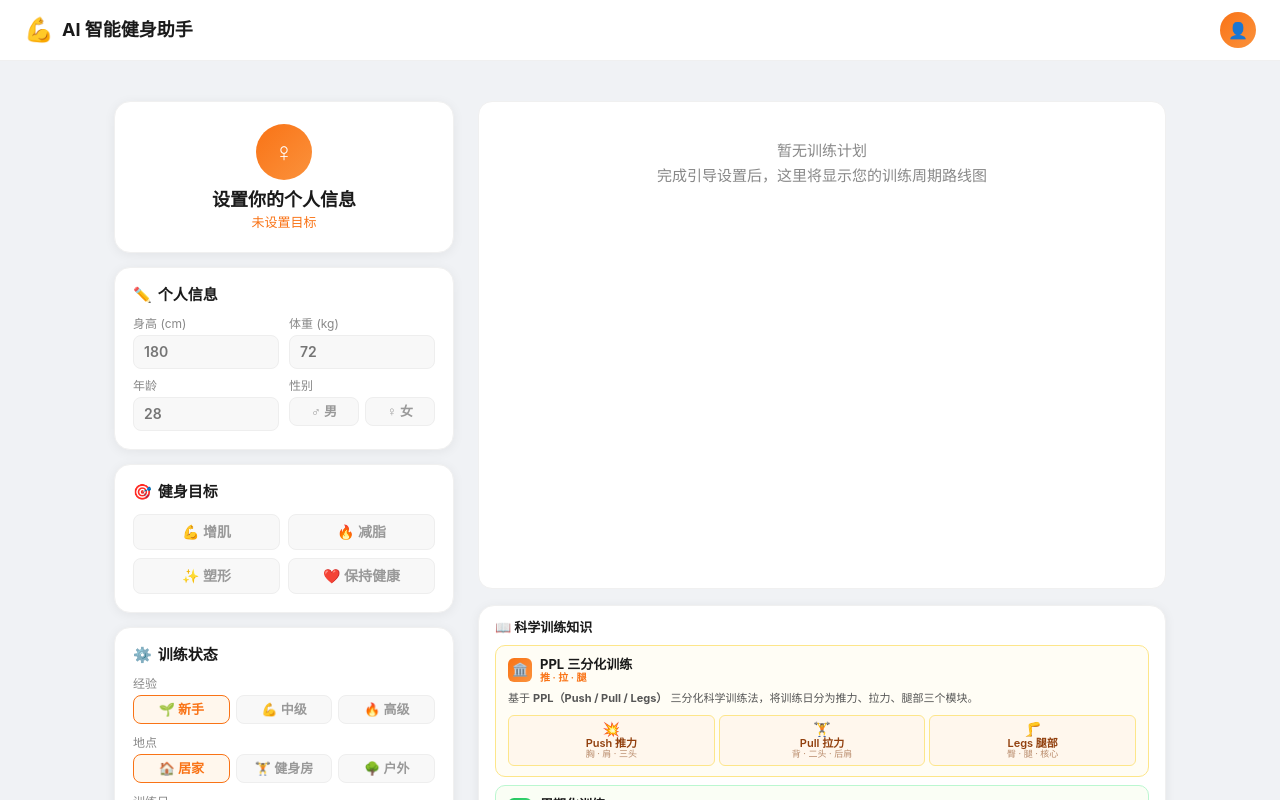
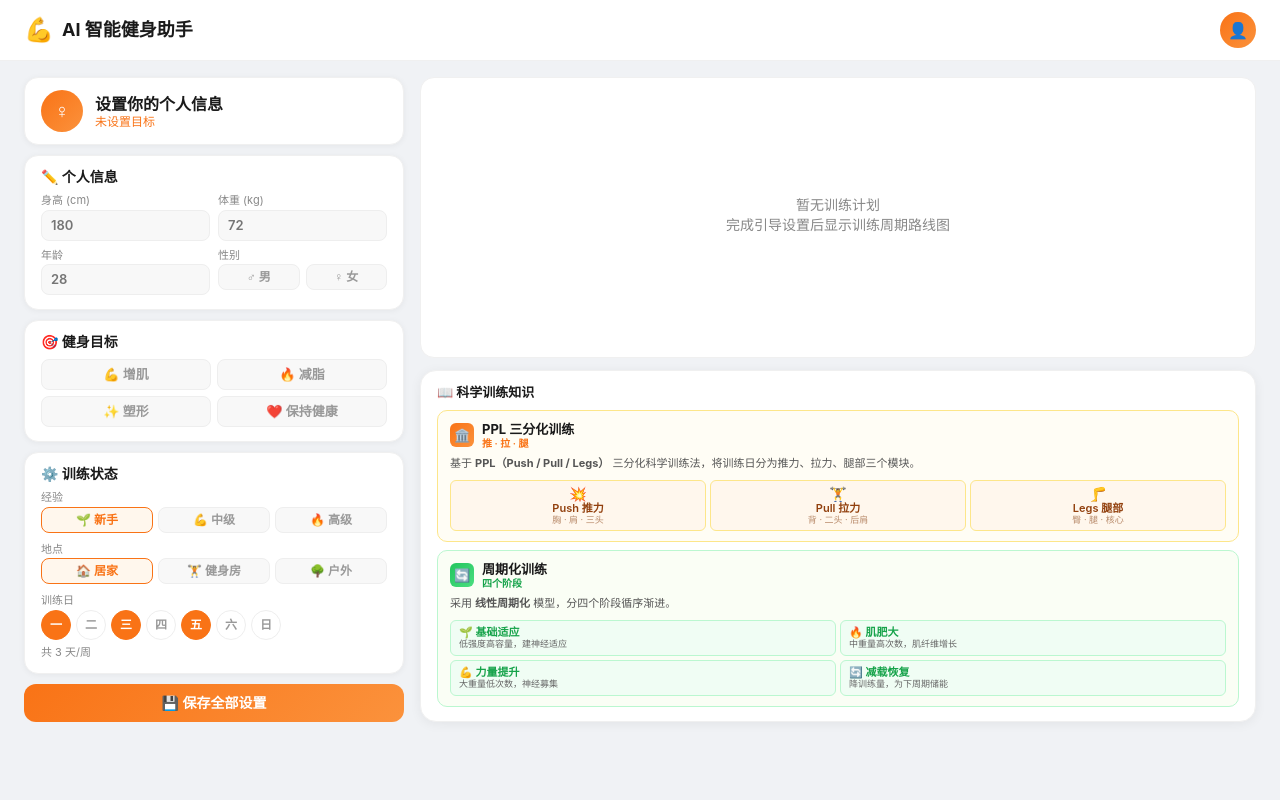
Before and after one commit to penelope1234564867/fitness-plan, a Vue app in the folder frontend/: page /profile in a window 1280 px wide. Shown: the top 800 px of the page. Built offline with nearby package versions, Linux system fonts and the light colour scheme; no server answers.

Commit message:
fix: align ProfilePage layout with Home page (380px left col, 1440px container, 16px gap)

```diff
--- a/frontend/src/views/ProfilePage.vue
+++ b/frontend/src/views/ProfilePage.vue
@@ -3,17 +3,19 @@
     <!-- ═══ 左侧 ═══ -->
     <div class="profile-left">
 
-      <!-- 头像 + 名字行 -->
+      <!-- 头像 + 名字行（紧凑） -->
       <div class="avatar-section">
         <div class="avatar-icon">{{ userStore.profile?.gender === 'male' ? '♂' : '♀' }}</div>
-        <h2 class="profile-name">{{ displayName }}</h2>
-        <p class="profile-goal">{{ userStore.profile?.goal || '未设置目标' }}</p>
+        <div class="avatar-info">
+          <h2 class="profile-name">{{ displayName }}</h2>
+          <p class="profile-goal">{{ userStore.profile?.goal || '未设置目标' }}</p>
+        </div>
       </div>
 
-      <!-- 中间卡片区（flex:1 撑满，保持左右齐平） -->
+      <!-- 中间卡片区 -->
       <div class="cards-area">
-        <div class="card">
-          <div class="card-header"><span>✏️</span> 个人信息</div>
+        <div class="card card-info">
+          <div class="card-header">✏️ 个人信息</div>
           <div class="info-grid">
             <div class="field">
               <label>身高 (cm)</label>
@@ -30,17 +32,15 @@
             <div class="field">
               <label>性别</label>
               <div class="btn-pair">
-                <button class="opt-btn" :class="{ active: form.gender === 'male' }"
-                  @click="form.gender = 'male'">♂ 男</button>
-                <button class="opt-btn" :class="{ active: form.gender === 'female' }"
-                  @click="form.gender = 'female'">♀ 女</button>
+                <button class="opt-btn" :class="{ active: form.gender === 'male' }" @click="form.gender = 'male'">♂ 男</button>
+                <button class="opt-btn" :class="{ active: form.gender === 'female' }" @click="form.gender = 'female'">♀ 女</button>
               </div>
             </div>
           </div>
         </div>
 
         <div class="card">
-          <div class="card-header"><span>🎯</span> 健身目标</div>
+          <div class="card-header">🎯 健身目标</div>
           <div class="goal-grid">
             <button v-for="g in goalOptions" :key="g.value"
               class="opt-btn goal-btn"
@@ -50,7 +50,7 @@
         </div>
 
         <div class="card card-state">
-          <div class="card-header"><span>⚙️</span> 训练状态</div>
+          <div class="card-header">⚙️ 训练状态</div>
           <div class="state-row">
             <label>经验</label>
             <div class="btn-triple">
@@ -78,11 +78,10 @@
                 @click="toggleDay(d.value)">{{ d.label }}</span>
             </div>
           </div>
-          <p class="day-count">每周 {{ selectedDays.length }} 天</p>
+          <p class="day-count">共 {{ selectedDays.length }} 天/周</p>
         </div>
       </div>
 
-      <!-- 保存按钮 -->
       <button class="save-all-btn" :disabled="saving" @click="handleSave">
         {{ saving ? '⏳ 保存中...' : '💾 保存全部设置' }}
       </button>
@@ -100,7 +99,7 @@
       />
       <div v-else class="empty-state">
         <p>暂无训练计划</p>
-        <p class="empty-sub">完成引导设置后，这里将显示您的训练周期路线图</p>
+        <p class="empty-sub">完成引导设置后显示训练周期路线图</p>
       </div>
 
       <TrainingKnowledgeCard />
@@ -223,212 +222,192 @@ onMounted(async () => {
 <style scoped>
 .profile-page {
   display: flex;
-  gap: 24px;
-  max-width: 1100px;
-  margin: 0 auto;
-  padding: 24px;
+  gap: 16px;
   align-items: stretch;
-  font-family: -apple-system, BlinkMacSystemFont, 'Segoe UI', sans-serif;
 }
 
 /* ── 左侧 ── */
 .profile-left {
-  width: 340px;
+  width: 380px;
   flex-shrink: 0;
   display: flex;
   flex-direction: column;
-  gap: 14px;
+  gap: 10px;
 }
 
-/* 中间卡片区撑满，保持左右齐平 */
+/* 头像行 —— 紧凑横排 */
+.avatar-section {
+  background: #fff;
+  border-radius: 14px;
+  padding: 12px 16px;
+  box-shadow: 0 1px 6px rgba(0,0,0,0.05);
+  border: 1px solid #f0f0f0;
+  display: flex;
+  align-items: center;
+  gap: 12px;
+}
+.avatar-icon {
+  width: 42px;
+  height: 42px;
+  border-radius: 50%;
+  background: linear-gradient(135deg, #f97316, #fb923c);
+  color: #fff;
+  font-size: 20px;
+  display: flex;
+  align-items: center;
+  justify-content: center;
+  flex-shrink: 0;
+}
+.avatar-info {
+  flex: 1;
+  min-width: 0;
+}
+.profile-name {
+  font-size: 16px;
+  font-weight: 700;
+  color: #1a1a1a;
+  margin: 0;
+  line-height: 1.3;
+}
+.profile-goal {
+  font-size: 12px;
+  color: #f97316;
+  margin: 0;
+  font-weight: 500;
+}
+
+/* 中间卡片区撑满 */
 .cards-area {
   flex: 1;
   display: flex;
   flex-direction: column;
-  gap: 14px;
+  gap: 10px;
+}
+
+/* ── 卡片 ── */
+.card {
+  background: #fff;
+  border-radius: 14px;
+  padding: 14px 16px;
+  box-shadow: 0 1px 6px rgba(0,0,0,0.05);
+  border: 1px solid #f0f0f0;
 }
 .cards-area .card {
   flex: 1;
   display: flex;
   flex-direction: column;
 }
-.cards-area .card-state {
-  flex: 1.3;
-}
-.cards-area .goal-grid {
-  flex: 1;
-  align-content: center;
-}
-
-.avatar-section {
-  background: #fff;
-  border-radius: 16px;
-  padding: 22px;
-  box-shadow: 0 2px 12px rgba(0,0,0,0.06);
-  border: 1px solid #f0f0f0;
-  text-align: center;
-}
-
-.avatar-icon {
-  display: inline-flex;
-  width: 56px;
-  height: 56px;
-  border-radius: 50%;
-  background: linear-gradient(135deg, #f97316, #fb923c);
-  color: #fff;
-  font-size: 26px;
-  align-items: center;
-  justify-content: center;
-  margin-bottom: 10px;
-}
-
-.profile-name {
-  font-size: 18px;
-  font-weight: 700;
-  color: #1a1a1a;
-  margin: 0 0 4px;
-}
-
-.profile-goal {
-  font-size: 13px;
-  color: #f97316;
-  font-weight: 500;
-  margin: 0;
-}
-
-/* ── 卡片 ── */
-.card {
-  background: #fff;
-  border-radius: 16px;
-  padding: 18px;
-  box-shadow: 0 2px 12px rgba(0,0,0,0.06);
-  border: 1px solid #f0f0f0;
+.cards-area .card.card-state {
+  flex: 1.4;
 }
 
 .card-header {
-  display: flex;
-  align-items: center;
-  gap: 6px;
-  font-size: 15px;
+  font-size: 14px;
   font-weight: 700;
   color: #1a1a1a;
-  margin-bottom: 14px;
+  margin-bottom: 10px;
+  line-height: 1;
 }
 
-/* ── 个人信息 2×2 ── */
+/* ── 个人信息 ── */
 .info-grid {
   display: grid;
   grid-template-columns: 1fr 1fr;
-  gap: 10px;
+  gap: 8px;
 }
-
 .field label {
-  font-size: 12px;
+  font-size: 11px;
   color: #888;
-  margin-bottom: 4px;
+  margin-bottom: 3px;
   display: block;
 }
-
 .field input {
   width: 100%;
   border: 1.5px solid #eee;
   background: #f8f8f8;
   border-radius: 8px;
-  padding: 8px 10px;
-  font-size: 14px;
+  padding: 7px 9px;
+  font-size: 13px;
   font-weight: 600;
   color: #1a1a1a;
   outline: none;
-  font-family: inherit;
   box-sizing: border-box;
 }
-
 .field input:focus {
   border-color: #f97316;
 }
 
-/* ── 按钮通用 ── */
+/* ── 按钮 ── */
 .opt-btn {
-  padding: 7px 0;
   border-radius: 8px;
   border: 1.5px solid #eee;
   background: #f8f8f8;
   color: #999;
-  font-size: 13px;
+  font-size: 12px;
   font-weight: 600;
   cursor: pointer;
   transition: all 0.15s;
   text-align: center;
-  font-family: inherit;
-  box-sizing: border-box;
+  padding: 6px 0;
   line-height: 1;
 }
-
 .opt-btn.active {
   background: #fff7ed;
   border-color: #f97316;
   color: #f97316;
   font-weight: 700;
 }
-
 .opt-btn:hover:not(.active) {
   border-color: #ddd;
 }
 
-.btn-pair {
-  display: flex;
-  gap: 6px;
-}
-.btn-pair .opt-btn {
-  flex: 1;
-}
+.btn-pair { display: flex; gap: 6px; }
+.btn-pair .opt-btn { flex: 1; }
 
-/* ── 健身目标 2×2 ── */
+/* ── 健身目标 ── */
 .goal-grid {
   display: grid;
   grid-template-columns: 1fr 1fr;
-  gap: 8px;
+  gap: 6px;
+  flex: 1;
+  align-content: center;
 }
 .goal-btn {
-  padding: 10px 0;
-  font-size: 14px;
+  padding: 8px 0;
+  font-size: 13px;
 }
 
 /* ── 训练状态 ── */
 .state-row {
-  margin-bottom: 12px;
+  margin-bottom: 10px;
 }
-.state-row:last-child {
+.state-row:last-of-type {
   margin-bottom: 0;
 }
 .state-row > label {
-  font-size: 12px;
+  font-size: 11px;
   color: #888;
-  margin-bottom: 4px;
+  margin-bottom: 3px;
   display: block;
 }
-
 .btn-triple {
   display: flex;
-  gap: 6px;
+  gap: 5px;
 }
-.btn-triple .opt-btn {
-  flex: 1;
-}
+.btn-triple .opt-btn { flex: 1; }
 
 .day-picker {
   display: flex;
-  gap: 6px;
+  gap: 5px;
 }
-
 .day-chip {
-  width: 34px;
-  height: 34px;
+  width: 30px;
+  height: 30px;
   border-radius: 50%;
   display: flex;
   align-items: center;
   justify-content: center;
-  font-size: 13px;
+  font-size: 12px;
   font-weight: 600;
   border: 1.5px solid #eee;
   background: #fff;
@@ -437,43 +416,32 @@ onMounted(async () => {
   transition: all 0.15s;
   user-select: none;
 }
-
-.day-chip:hover {
-  border-color: #f97316;
-}
-
-.day-chip.active {
-  background: #f97316;
-  border-color: #f97316;
-  color: #fff;
-}
+.day-chip:hover { border-color: #f97316; }
+.day-chip.active { background: #f97316; border-color: #f97316; color: #fff; }
 
 .day-count {
-  font-size: 12px;
+  font-size: 11px;
   color: #888;
-  margin: 8px 0 0;
+  margin: 6px 0 0;
 }
 
 /* ── 保存按钮 ── */
 .save-all-btn {
   width: 100%;
-  padding: 13px;
+  padding: 11px;
   border: none;
   border-radius: 12px;
   background: linear-gradient(135deg, #f97316, #fb923c);
   color: #fff;
-  font-size: 15px;
+  font-size: 14px;
   font-weight: 700;
   cursor: pointer;
   box-sizing: border-box;
   transition: box-shadow 0.2s;
-  font-family: inherit;
 }
-
 .save-all-btn:hover:not(:disabled) {
-  box-shadow: 0 4px 14px rgba(249,115,22,0.3);
+  box-shadow: 0 3px 10px rgba(249,115,22,0.3);
 }
-
 .save-all-btn:disabled {
   background: #d9d9d9;
   cursor: not-allowed;
@@ -485,7 +453,7 @@ onMounted(async () => {
   min-width: 0;
   display: flex;
   flex-direction: column;
-  gap: 16px;
+  gap: 12px;
 }
 .profile-right > :deep(.cycle-roadmap-wrap),
 .profile-right > :first-child {
@@ -495,29 +463,28 @@ onMounted(async () => {
 .empty-state {
   background: #fff;
   border-radius: 14px;
-  padding: 40px;
+  padding: 30px;
   text-align: center;
   border: 1px solid #f0f0f0;
+  flex: 1;
+  display: flex;
+  flex-direction: column;
+  align-items: center;
+  justify-content: center;
 }
-
 .empty-state p {
-  font-size: 15px;
+  font-size: 14px;
   color: #888;
-  margin: 0 0 8px;
+  margin: 0 0 4px;
 }
-
 .empty-sub {
-  font-size: 13px;
+  font-size: 12px;
   color: #bbb;
 }
 
 /* ── 响应式 ── */
 @media (max-width: 768px) {
-  .profile-page {
-    flex-direction: column;
-  }
-  .profile-left {
-    width: 100%;
-  }
+  .profile-page { flex-direction: column; }
+  .profile-left { width: 100%; }
 }
 </style>
```
